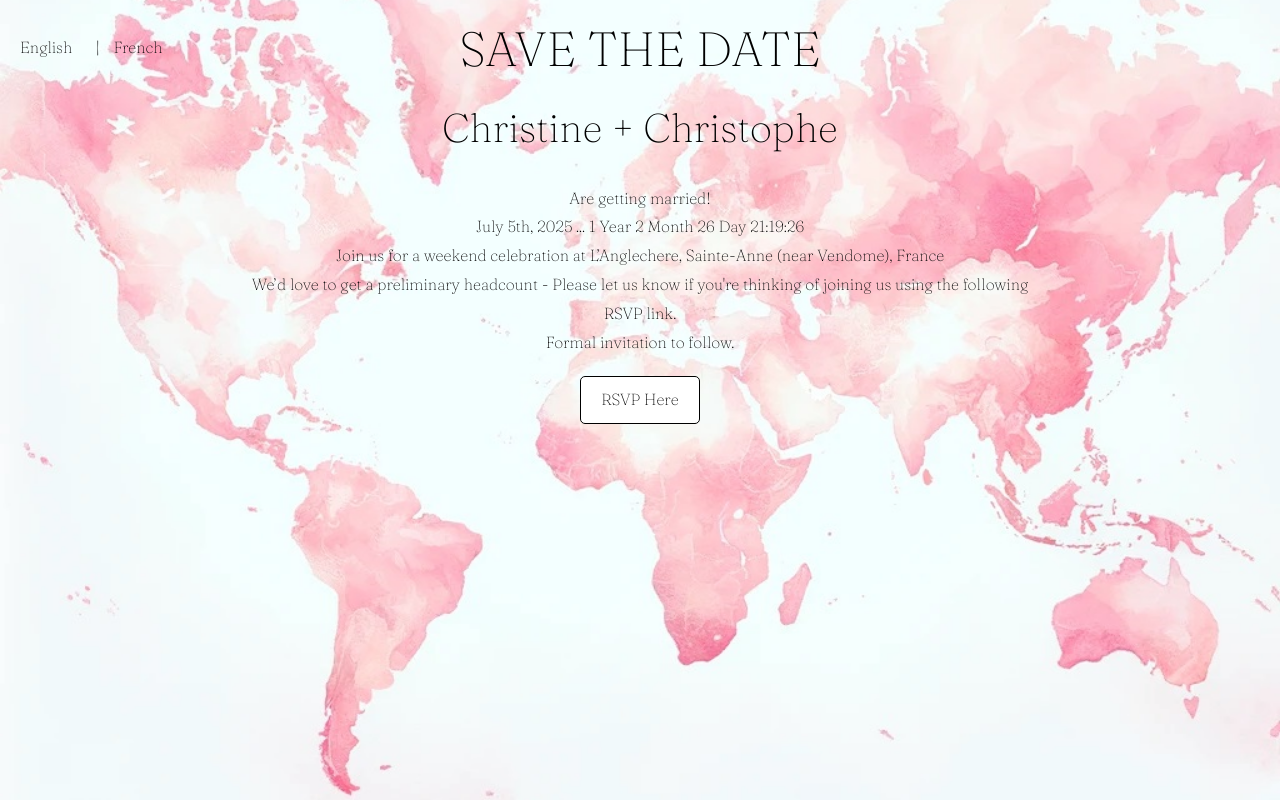
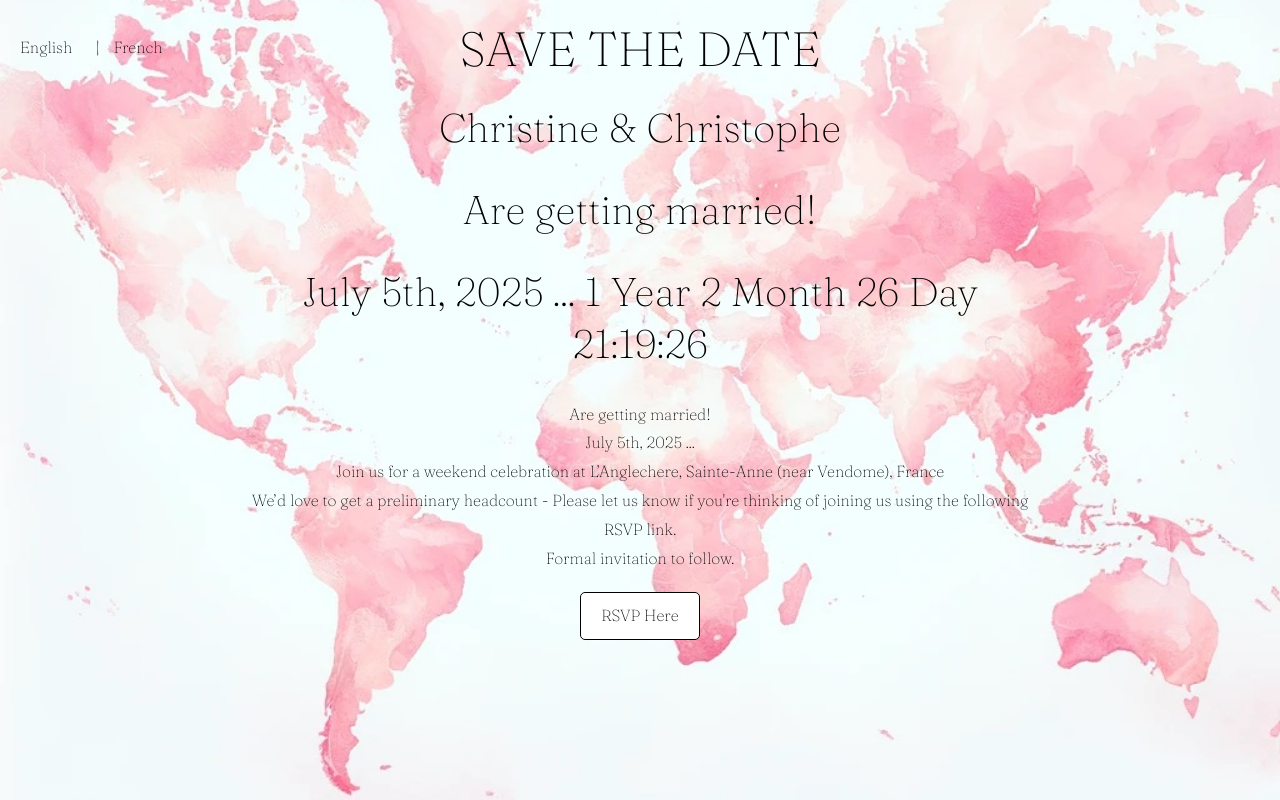
Before and after one commit to lemariagedeschris/wedding-save-the-date, a plain HTML site: page index.html in a window 1280 px wide. Drawn offline with Linux system fonts and the light colour scheme.

Commit message:
Update index.html

```diff
--- a/index.html
+++ b/index.html
@@ -72,7 +72,9 @@ function toggleLanguage(lang) {
     </div>
     <div id="container">
         <h1>SAVE THE DATE</h1>
-        <h2>Christine + Christophe</h2>
+        <h2>Christine & Christophe</h2>
+        <h2>Are getting married!</h2>
+        <h2>July 5th, 2025 ... <span id="countdownEN"></span><br></h2>
         <div id="englishContent">
     <p>Are getting married!<br>
     July 5th, 2025 ... <span id="countdownEN"></span><br>
```
